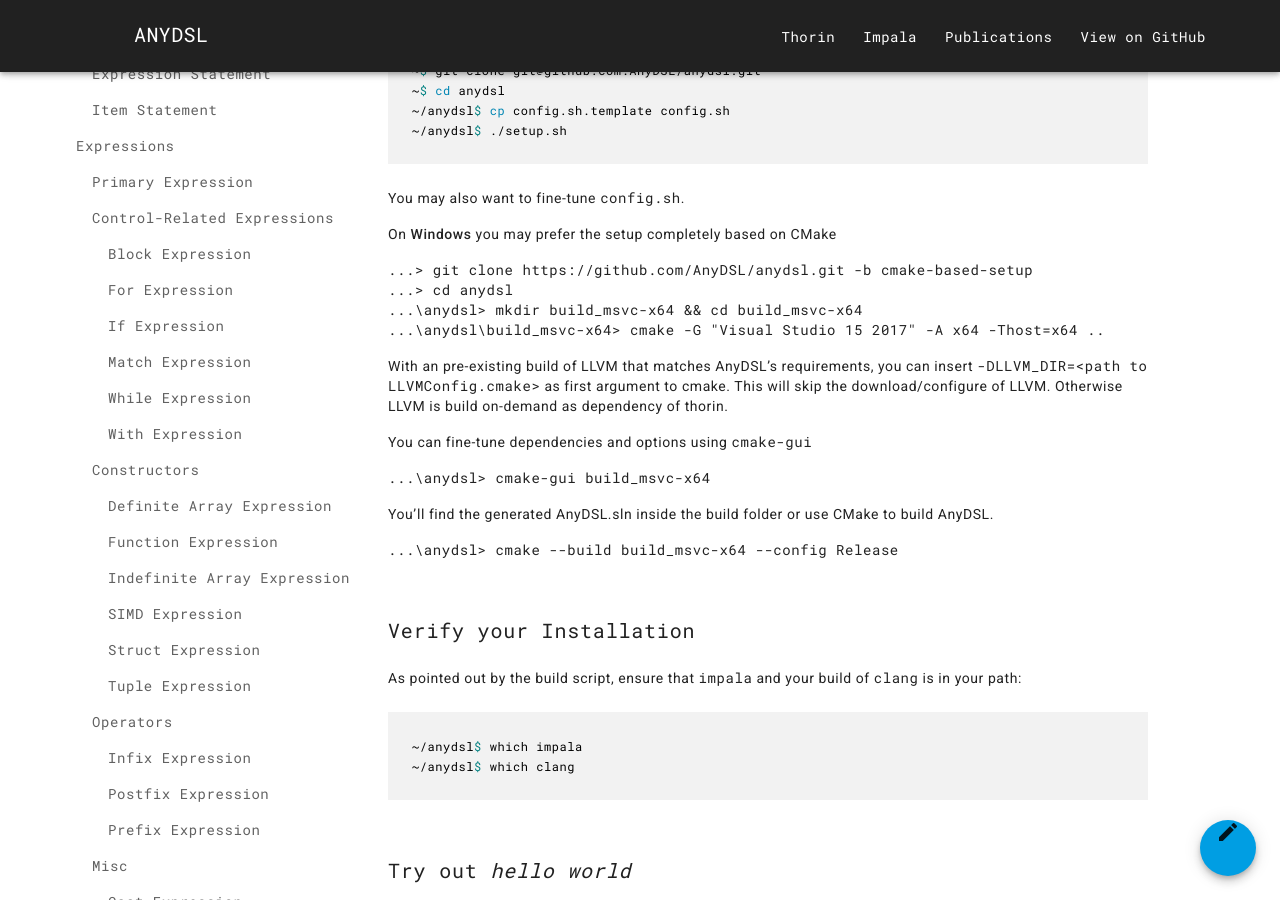
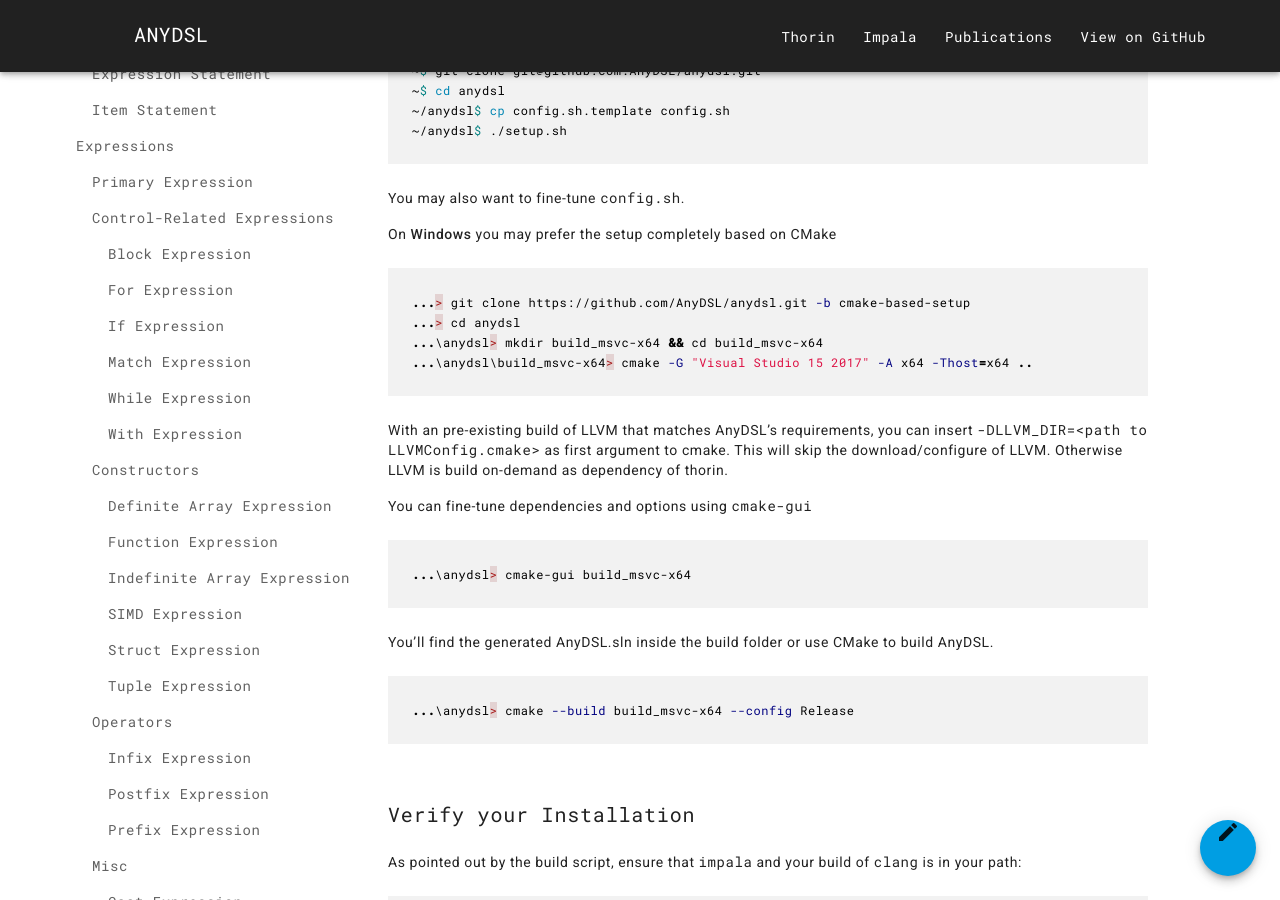
Before and after one commit to AnyDSL/anydsl.github.io, a Jekyll site: the page built from Build-Instructions.md, in a window 1280 px wide and 900 px high, scrolled down 496 px. Built offline with Jekyll 4.4.1, drawn with Linux system fonts in a browser that asks for light colours; nearby versions of some CDN libraries.

Commit message:
Change syntax highlighting for batch script

````diff
--- a/Build-Instructions.md
+++ b/Build-Instructions.md
@@ -15,7 +15,7 @@
 You may also want to fine-tune ```config.sh```.
 
 On __Windows__ you may prefer the setup completely based on CMake
-```Batchfile
+```powershell
 ...> git clone https://github.com/AnyDSL/anydsl.git -b cmake-based-setup
 ...> cd anydsl
 ...\anydsl> mkdir build_msvc-x64 && cd build_msvc-x64
@@ -27,12 +27,12 @@
 
 You can fine-tune dependencies and options using ```cmake-gui```
 
-```Batchfile
+```powershell
 ...\anydsl> cmake-gui build_msvc-x64
 ```
 
 You'll find the generated AnyDSL.sln inside the build folder or use CMake to build AnyDSL.
-```Batchfile
+```powershell
 ...\anydsl> cmake --build build_msvc-x64 --config Release
 ```
 
````
